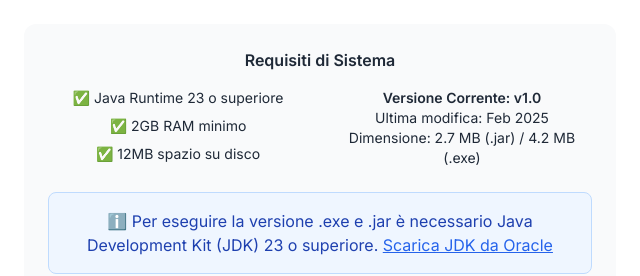
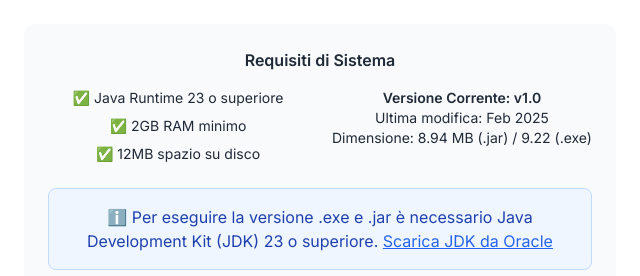
Before and after one commit to EdoardoBie/MathGame, a plain HTML site: page index.html in a window 1280 px wide. Shown: the part 2420-2696 px from the top of the page, 320-960 px from the left. Drawn offline with nearby package versions, Linux system fonts and the light colour scheme.

Commit message:
File size updated

```diff
--- a/index.html
+++ b/index.html
@@ -256,7 +256,7 @@
               <div>
                 <p class="font-semibold">Versione Corrente: v1.0</p>
                 <p>Ultima modifica: Feb 2025</p>
-                <p>Dimensione: 2.7 MB (.jar) / 4.2 MB (.exe)</p>
+                <p>Dimensione: 8.94 MB (.jar) / 9.22 (.exe)</p>
               </div>
             </div>
             <!-- Aggiungi questa sezione -->
--- a/js/script.js
+++ b/js/script.js
@@ -2,12 +2,12 @@ const FILES = {
     exe: {
         name: 'MathGame-1.0.exe',
         path: './downloads/MathGame-1.0.exe',
-        size: '9.87 MB'
+        size: '9.22 MB'
     },
     jar: {
         name: 'MathGame-1.0.jar',
         path: './downloads/MathGame-1.0.jar',
-        size: '2.7 MB'
+        size: '8.94 MB'
     }
 };
 
```
